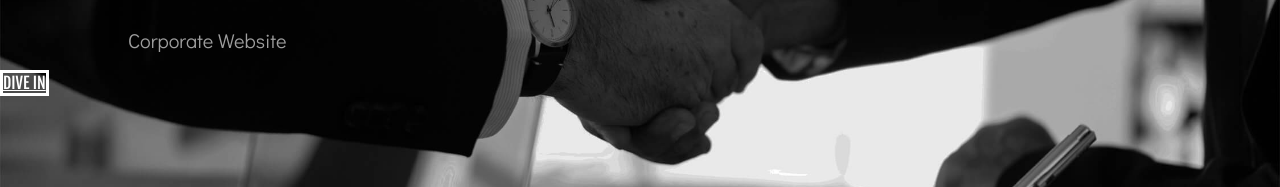
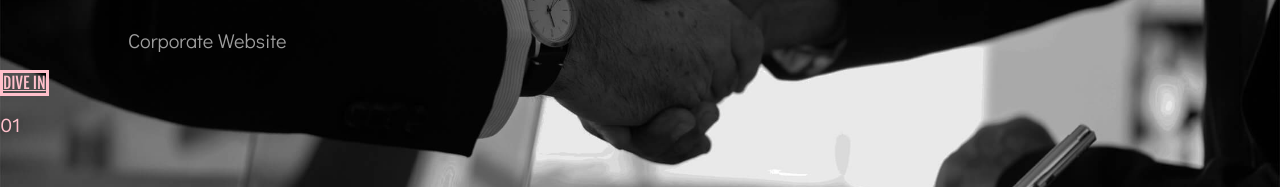
Before and after one commit to Fabian2411/02.07., a plain HTML site: page index.html in a window 1280 px wide. In both pictures the pointer is over the link 24 px from the left and 1927 px from the top of the page. Shown: the part 1844-2031 px from the top of the page. Drawn offline with nearby package versions, Linux system fonts and the light colour scheme.

Commit message:
add Link hover

```diff
--- a/assets/css/style.css
+++ b/assets/css/style.css
@@ -92,6 +92,19 @@ section:nth-of-type(4) a{
     font-size: 16px;
     border-style: solid;
 }
+
+section:nth-of-type(4) a:hover{
+    color: pink;
+}
+section:nth-of-type(4) a:hover ~ .Zahl{
+    color: pink;
+}
+
+.Zahl{
+    color: white;
+    font-size: 40px;
+}
+
 /*section:nth-of-type(4) a:hover{
     background-color:#FFFFFF;
     color: #000;*/
--- a/index.html
+++ b/index.html
@@ -42,6 +42,11 @@
         </div>
 
         <a href="#">DIVE IN</a>
+
+        <p class="Zahl">
+            01
+        </p>
+
     </section>
 
     <!--ROLLR-->
```
